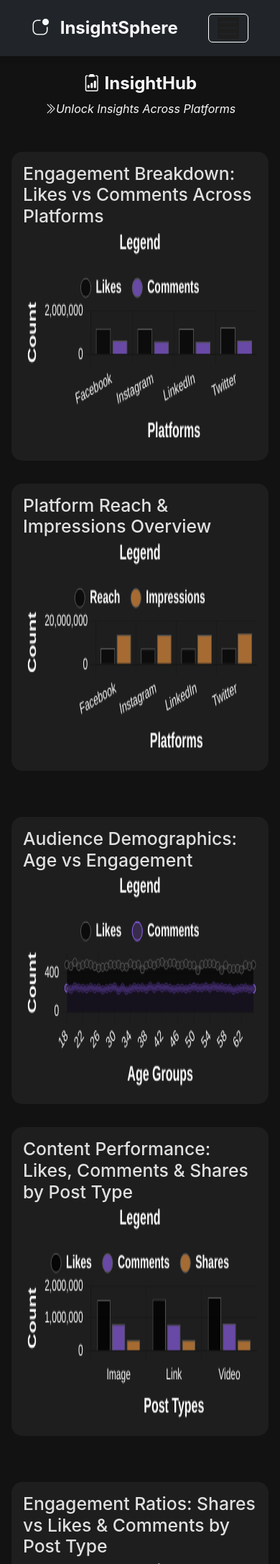
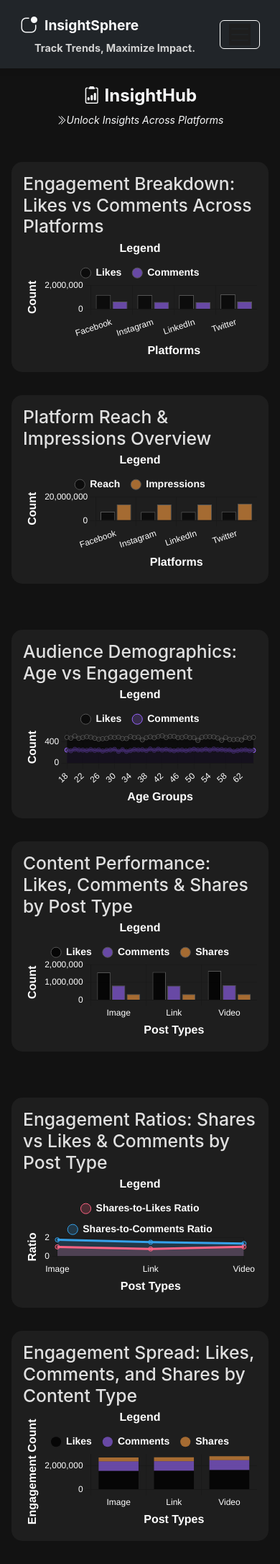
Before and after one commit to Sid3503/InsightSphere, a Flask app: page /dashboard in a window 390 px wide. Shown: the top 2173 px of the page at 72% size. Run offline with Flask 3, Linux system fonts and the light colour scheme.

Commit message:
Update dashboard.html

```diff
--- a/templates/dashboard.html
+++ b/templates/dashboard.html
@@ -22,9 +22,9 @@ nav.navbar {
             box-shadow: 0 2px 10px rgba(0, 0, 0, 0.1);
             transition: background-color 0.3s ease, box-shadow 0.3s ease;
             background-color: #1f1f1f;
-    opacity: 0;
-    transform: translateY(-20px);
-    animation: fadeInNav 1s ease-in-out forwards;
+            opacity: 0; /* Initially hidden */
+            transform: translateY(-20px); /* Start from above */
+            animation: fadeInUp 1s ease-in-out forwards;
         }
 
         nav.navbar .navbar-brand {
@@ -72,7 +72,7 @@ nav.navbar .navbar-nav .nav-link:hover {
             }
         }
 
-/* Page Heading styling with fade-in effect */
+        /* FadeInHeading animation for the page heading */
         @keyframes fadeInHeading {
             from {
                 opacity: 0;
@@ -84,6 +84,7 @@ nav.navbar .navbar-nav .nav-link:hover {
             }
         }
 
+        /* Page Heading styling with fade-in effect */
         .page-heading {
             animation: fadeInHeading 1.5s ease-out forwards;
         }
@@ -91,7 +92,7 @@ nav.navbar .navbar-nav .nav-link:hover {
         /* Media query for smaller screens */
         @media (max-width: 768px) {
             .navbar-nav .nav-link {
-        font-size: 0.9rem;
+                font-size: 0.9rem; /* Adjust nav link size */
             }
 
             .chart-container {
@@ -104,8 +105,12 @@ nav.navbar .navbar-nav .nav-link:hover {
                 align-items: center;
             }
 
+            .chart-container {
+                margin: 1rem 0;
+            }
+
             .navbar-brand {
-        font-size: 1.2rem;
+                font-size: 1.2rem; /* Reduce brand size on small screens */
             }
 
             .chart-container {
@@ -114,7 +119,7 @@ nav.navbar .navbar-nav .nav-link:hover {
             }
 
             .card {
-        max-width: 100%;
+                max-width: 100%; /* Make cards full width */
                 margin-bottom: 1rem;
             }
         }
@@ -157,18 +162,18 @@ canvas {
             }
         }
 
-/* Media query for small mobile screens (up to 480px) */
+        /* Media query for very small screens (mobile devices) */
         @media (max-width: 480px) {
             .navbar-nav .nav-link {
-        font-size: 0.8rem;
+                font-size: 0.8rem; /* Smaller font size for very small screens */
             }
 
             .navbar-brand {
-        font-size: 1.1rem;
+                font-size: 1.1rem; /* Smaller brand name */
             }
 
             .chart-row {
-        flex-direction: column;
+                flex-direction: column; /* Stack charts vertically */
                 align-items: center;
             }
 
@@ -176,43 +181,38 @@ canvas {
                 flex: 1 1 100%;
                 max-width: 100%;
                 margin-bottom: 1rem;
-        min-height: 250px;
             }
 
             .page-heading {
-        font-size: 1.5rem;
-    }
-
-    canvas {
-        height: 300px !important;
-        width: 100% !important;
+                font-size: 1.5rem; /* Reduce page heading size */
             }
         }
 
-/* Media query for larger mobile and small tablet screens (up to 575px) */
         @media (max-width: 575.98px) {
-    canvas {
-        height: 300px !important;
-        width: 100% !important;
+            body {
+                font-size: 14px; /* Smaller base font size for phones */
             }
 
-    .chart-container {
-        flex: 1 1 100%;
-        max-width: 100%;
-        margin-bottom: 1rem;
-        min-height: 300px;
+            nav.navbar {
+                padding: 0.8rem 1rem;
+            }
+
+            nav.navbar .navbar-brand {
+                font-size: 1.2rem; /* Adjust navbar brand size */
             }
         }
-
     </style>
 
     <body>
         <!-- Navbar -->
         <nav class="navbar navbar-expand-lg navbar-light bg-dark">
             <div class="container-fluid">
-                <a class="navbar-brand text-light" href="/">
+                <a class="navbar-brand text-light" href="/" style="display: flex; flex-direction: column; align-items: flex-start;">
+                    <div style="display: flex; align-items: center;">
                         <i class="bi bi-app-indicator" style="font-size: 1.5rem; margin-right: 10px;"></i>
-                    InsightSphere
+                        <span style="font-size: 1.2rem;">InsightSphere</span>
+                    </div>
+                    <small style="font-size: 0.9rem; color: #d3d3d3; margin-top: 2px; margin-left: 20px;">Track Trends, Maximize Impact.</small>
                 </a>
                 <button class="navbar-toggler" type="button" data-bs-toggle="collapse" data-bs-target="#navbarNav"
                     aria-controls="navbarNav" aria-expanded="false" aria-label="Toggle navigation">
@@ -991,9 +991,20 @@ canvas {
             <i class="bi-app-indicator"></i>
             InsightSphere
         </h3>
-        <a href="https://github.com/Sid3503/InsightSphere" target="_blank" class="text-light" style="font-size: 1.5rem;">
+        <a href="https://github.com/Sid3503/InsightSphere" target="_blank" class="text-light" style="font-size: 1.5rem; text-decoration: none;">
             <i class="bi bi-github"></i> Source Code
         </a>
+        <div class="mt-3">
+            <p class="mb-2">Powered by:</p>
+            <a href="https://langflow.org" target="_blank" class="text-light me-3" style="font-size: 1.2rem; text-decoration: none;">
+                <img src="static/images/85702467.png" alt="LangFlow Icon" style="width: 24px; vertical-align: middle;">
+                LangFlow
+            </a>
+            <a href="https://www.datastax.com/" target="_blank" class="text-light" style="font-size: 1.2rem; text-decoration: none;">
+                <img src="static/images/datastax-icon-for-light-backgrounds.png" alt="DataStax Icon" style="width: 24px; vertical-align: middle;">
+                DataStax
+            </a>
+        </div>
     </footer>
     <script src="https://cdn.jsdelivr.net/npm/bootstrap@5.3.2/dist/js/bootstrap.bundle.min.js"></script>
 </body>
```
Lines whose indentation alone changed are shown as unchanged.
